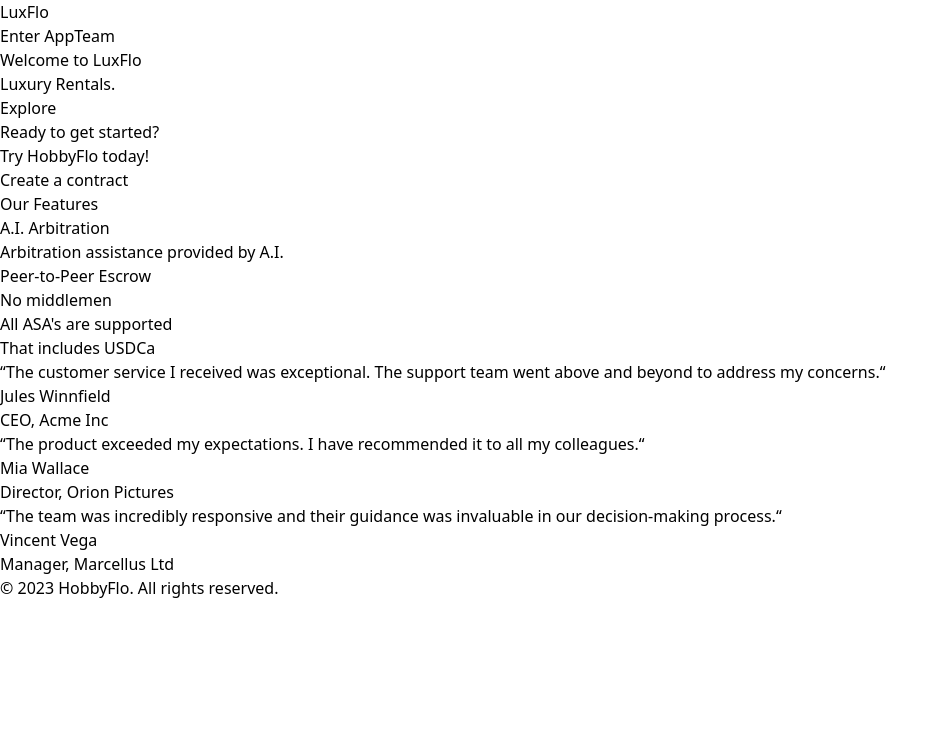
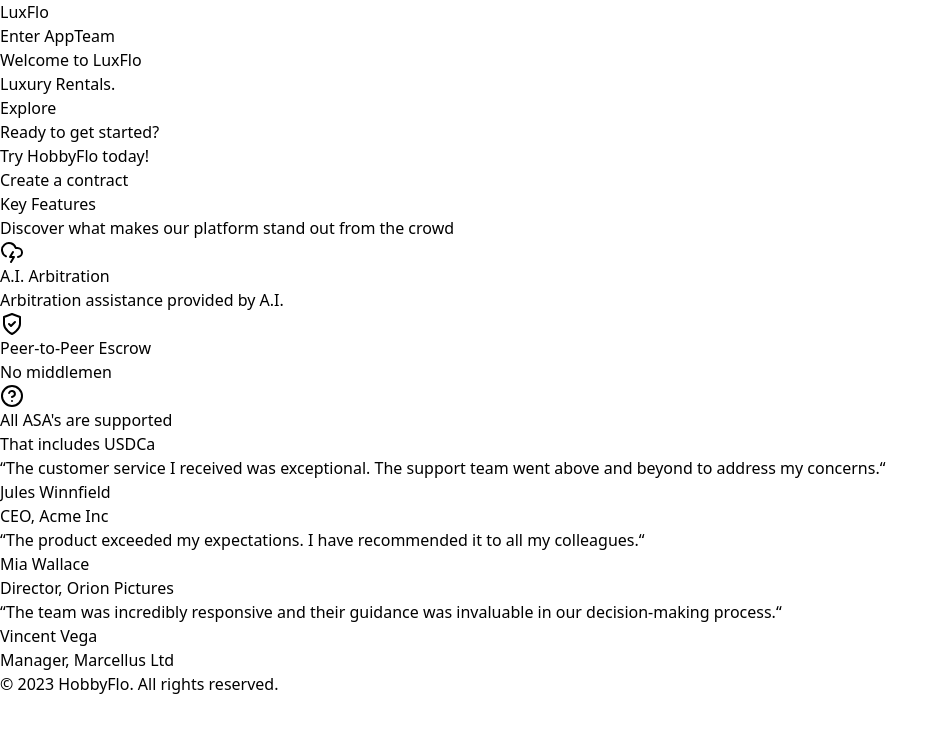
Before and after one commit to LuxFlo/luxflo-frontend, a Next.js app: page / in a window 1280 px wide. Shown: the top 732 px of the page, without its empty margins (0-949 px from the left). Built offline with nearby package versions, Linux system fonts and the light colour scheme.

Commit message:
Key features Section

```diff
--- /dev/null
+++ b/src/components/FeaturesGroup.tsx
@@ -0,0 +1,74 @@
+export default function FeaturesGroup() {
+  return (
+    <section className="py-12 space-y-8 text-center px-24">
+      <h2 className="text-3xl font-bold">Key Features</h2>
+      <p className="text-lg text-gray-600">
+        Discover what makes our platform stand out from the crowd
+      </p>
+      <div className="grid gap-8 grid-cols-1 sm:grid-cols-2 lg:grid-cols-3">
+        <div className="flex flex-col items-center space-y-4">
+          <svg
+            className=" h-8 w-8 text-yellow-600"
+            fill="none"
+            height="24"
+            stroke="currentColor"
+            strokeLinecap="round"
+            strokeLinejoin="round"
+            strokeWidth="2"
+            viewBox="0 0 24 24"
+            width="24"
+            xmlns="http://www.w3.org/2000/svg"
+          >
+            <path d="M6 16.326A7 7 0 1 1 15.71 8h1.79a4.5 4.5 0 0 1 .5 8.973" />
+            <path d="m13 12-3 5h4l-3 5" />
+          </svg>
+          <h3 className="text-xl font-semibold">A.I. Arbitration</h3>
+          <p className="text-gray-600">
+            Arbitration assistance provided by A.I.
+          </p>
+        </div>
+        <div className="flex flex-col items-center space-y-4">
+          <svg
+            className=" h-8 w-8 text-green-600"
+            fill="none"
+            height="24"
+            stroke="currentColor"
+            strokeLinecap="round"
+            strokeLinejoin="round"
+            strokeWidth="2"
+            viewBox="0 0 24 24"
+            width="24"
+            xmlns="http://www.w3.org/2000/svg"
+          >
+            <path d="M12 22s8-4 8-10V5l-8-3-8 3v7c0 6 8 10 8 10" />
+            <path d="m9 12 2 2 4-4" />
+          </svg>
+          <h3 className="text-xl font-semibold">Peer-to-Peer Escrow</h3>
+          <p className="text-gray-600">No middlemen</p>
+        </div>
+        <div className="flex flex-col items-center space-y-4">
+          <svg
+            className=" h-8 w-8 text-blue-600"
+            fill="none"
+            height="24"
+            stroke="currentColor"
+            strokeLinecap="round"
+            strokeLinejoin="round"
+            strokeWidth="2"
+            viewBox="0 0 24 24"
+            width="24"
+            xmlns="http://www.w3.org/2000/svg"
+          >
+            <circle cx="12" cy="12" r="10" />
+            <path d="M9.09 9a3 3 0 0 1 5.83 1c0 2-3 3-3 3" />
+            <path d="M12 17h.01" />
+          </svg>
+          <h3 className="text-xl font-semibold">
+            All ASA&apos;s are supported
+          </h3>
+          <p className="text-gray-600">That includes USDCa</p>
+        </div>
+      </div>
+    </section>
+  );
+}
--- a/src/pages/index.tsx
+++ b/src/pages/index.tsx
@@ -1,5 +1,5 @@
 import CallToAction from "@/components/CallToAction";
-import Features from "@/components/Features";
+import FeaturesGroup from "@/components/FeaturesGroup";
 import Footer from "@/components/Footer";
 import HeroSectionTCA from "@/components/HeroSectionCTA";
 import Navbar from "@/components/Navbar";
@@ -12,7 +12,7 @@
         <Navbar />
         <HeroSectionTCA />
         <CallToAction />
-        <Features />
+        <FeaturesGroup />
         <TestimonialsGroup />
         <Footer />
       </div>
```
